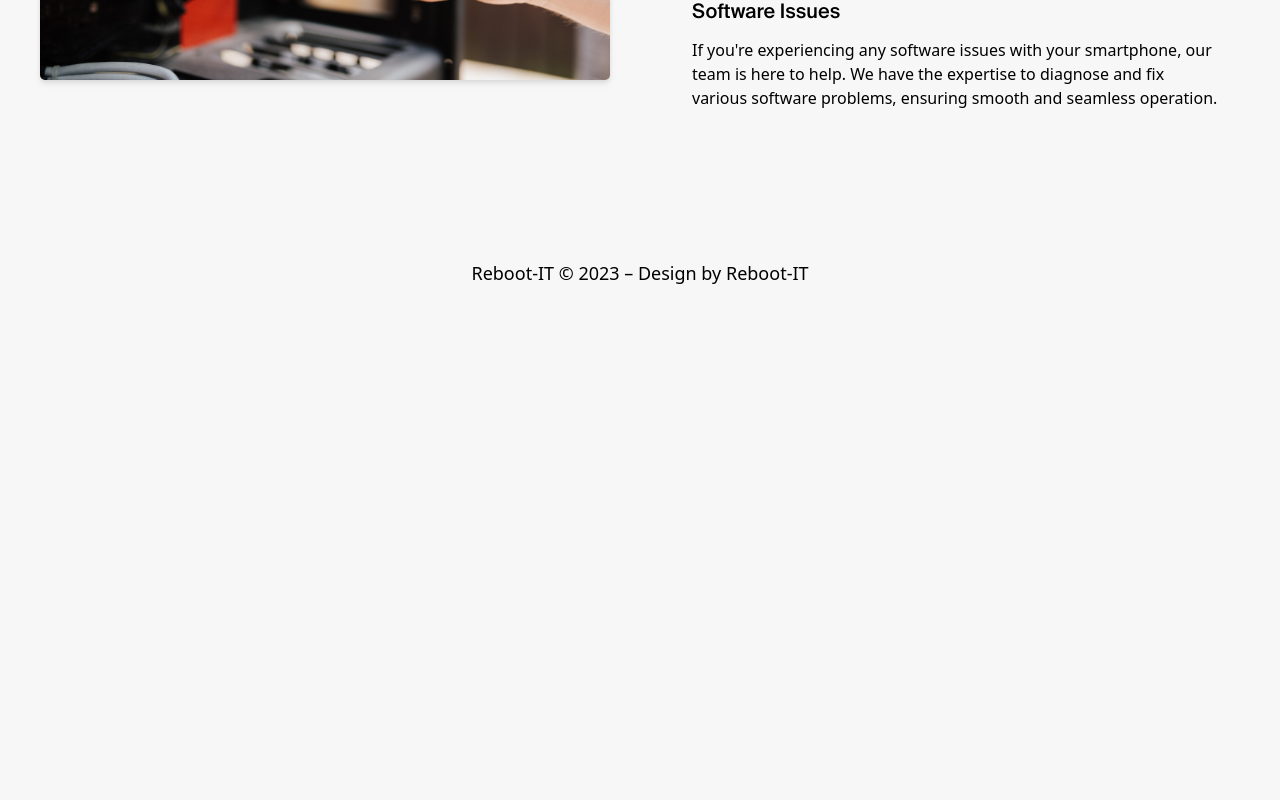
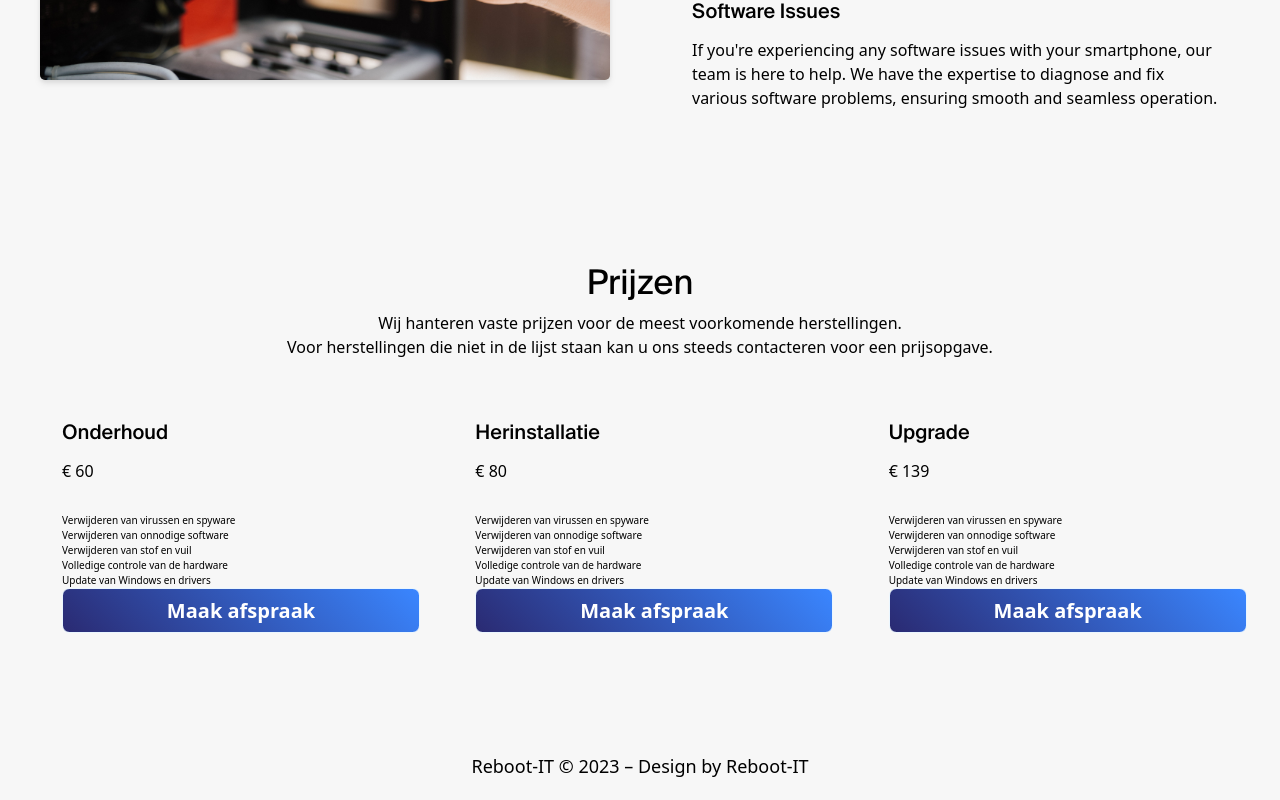
Before and after one commit to kenzo47/pcrepair, a SvelteKit app: page /hersteldienst in a window 1280 px wide. Shown: the part 1917-2717 px from the top of the page. Before the commit the page ends 2224 px from the top, so only its background shows below. Built offline with nearby package versions, Linux system fonts and the light colour scheme.

Commit message:
WIP Prices.

```diff
--- a/src/lib/components/HeaderImage.svelte
+++ b/src/lib/components/HeaderImage.svelte
@@ -19,7 +19,7 @@
 		{data.description}
 	</p>
 	<button
-		class="absolute left-[50%] top-[65%] flex h-[45px] w-[120px] -translate-x-1/2 -translate-y-1/2 transform cursor-pointer items-center justify-center rounded-xl border border-solid border-alice-blue bg-gradient-top-right px-[1rem] py-[0.6rem] text-center"
+		class="absolute left-[50%] top-[65%] flex h-[45px] w-[120px] -translate-x-1/2 -translate-y-1/2 transform cursor-pointer items-center justify-center rounded-xl bg-gradient-top-right px-[1rem] py-[0.6rem] text-center"
 		><span class="leading-[1.2 rem] text-[2rem] font-bold text-white">Prijslijst</span></button
 	>
 </div>
--- /dev/null
+++ b/src/lib/components/hersteldienst/PriceItem.svelte
@@ -0,0 +1,23 @@
+<script lang="ts">
+	import type { PriceItemData } from '$lib/types/components/PriceItem'
+	import LinkButton from '../LinkButton.svelte'
+
+	export let data: PriceItemData
+</script>
+
+<div
+	class="flex min-w-[400px] flex-col border-l-2 border-transparent px-[2rem] hover:border-l-orange-web"
+>
+	<h2 class="mb-[1rem] font-suisse text-4xl font-medium">
+		{data.title}
+	</h2>
+	<p class="font-suise mb-[3rem] text-2xl font-normal">
+		{data.price}
+	</p>
+	<ul>
+		{#each data.features as features (features)}
+			<li>{features}</li>
+		{/each}
+	</ul>
+	<LinkButton data={data.button}></LinkButton>
+</div>
--- a/src/lib/components/home/HeaderSwiper.svelte
+++ b/src/lib/components/home/HeaderSwiper.svelte
@@ -35,7 +35,7 @@
 				{item.description}
 			</p>
 			<button
-				class="absolute left-[50%] top-[65%] flex h-[45px] w-[120px] -translate-x-1/2 -translate-y-1/2 transform cursor-pointer items-center justify-center rounded-xl border border-solid border-alice-blue bg-gradient-top-right px-[1rem] py-[0.6rem] text-center"
+				class="absolute left-[50%] top-[65%] flex h-[45px] w-[120px] -translate-x-1/2 -translate-y-1/2 transform cursor-pointer items-center justify-center rounded-xl bg-gradient-top-right px-[1rem] py-[0.6rem] text-center"
 				><span class="leading-[1.2 rem] text-[2rem] font-bold text-white">Klik hier</span></button
 			>
 		</swiper-slide>
--- a/src/lib/components/index.ts
+++ /dev/null
@@ -1,3 +0,0 @@
-import Navigation from './Navigation.svelte'
-import Footer from './Footer.svelte'
-export { Navigation, Footer }
--- /dev/null
+++ b/src/lib/types/components/PriceItem.ts
@@ -0,0 +1,8 @@
+import type { LinkButtonData } from './Button'
+
+export interface PriceItemData {
+	title: string
+	price: string
+	features: string[]
+	button: LinkButtonData
+}
--- a/src/routes/+layout.svelte
+++ b/src/routes/+layout.svelte
@@ -1,6 +1,7 @@
 <script lang="ts">
 	import '$lib/assets/css/app.postcss'
-	import { Navigation, Footer } from '$lib/components'
+	import Navigation from '$lib/components/Navigation.svelte'
+	import Footer from '$lib/components/Footer.svelte'
 	import type { LayoutData } from './$types'
 	export let data: LayoutData
 </script>
--- a/src/routes/hersteldienst/+page.svelte
+++ b/src/routes/hersteldienst/+page.svelte
@@ -4,12 +4,15 @@
 	import type { SectionHeadingDescriptionData } from '$lib/types/components/SectionHeadingDescription'
 	import type { CenterInfoCardData } from '$lib/types/components/CenterInfoCard'
 	import type { HoverInfoItemData } from '$lib/types/components/HoverInfoItem'
+	import type { PriceItemData } from '$lib/types/components/PriceItem'
+
 	import HeaderImage from '$lib/components/HeaderImage.svelte'
 	import SectionHeadingDescription from '$lib/components/hersteldienst/SectionHeadingDescription.svelte'
 	import pcrepair from '$lib/assets/images/pcrepair.jpg'
 	import CenterInfoCard from '$lib/components/hersteldienst/CenterInfoCard.svelte'
 	import LinkButton from '$lib/components/LinkButton.svelte'
 	import HoverInfoItem from '$lib/components/hersteldienst/HoverInfoItem.svelte'
+	import PriceItem from '$lib/components/hersteldienst/PriceItem.svelte'
 	export let data: PageData
 
 	let imageSwiperData: HeaderImageData = {
@@ -36,6 +39,14 @@
 			'Wij repareren (bijna) alle merken en modellen smartphones en tablets met uitzondering van Apple toestellen.',
 			"U kan bij ons terecht voor het vervangen van uw scherm, batterij, oplaadpoort, camera's, speakers, microfoon, ...",
 			'Ook software problemen zoals een traag toestel of een update die niet lukt kunnen wij oplossen.'
+		]
+	}
+
+	let priceHeading: SectionHeadingDescriptionData = {
+		title: 'Prijzen',
+		description: [
+			'Wij hanteren vaste prijzen voor de meest voorkomende herstellingen.',
+			'Voor herstellingen die niet in de lijst staan kan u ons steeds contacteren voor een prijsopgave.'
 		]
 	}
 
@@ -86,6 +97,57 @@
 				"If you're experiencing any software issues with your smartphone, our team is here to help. We have the expertise to diagnose and fix various software problems, ensuring smooth and seamless operation."
 		}
 	]
+
+	let priceCardData: PriceItemData[] = [
+		{
+			title: 'Onderhoud',
+			price: '€ 60',
+			features: [
+				'Verwijderen van virussen en spyware',
+				'Verwijderen van onnodige software',
+				'Verwijderen van stof en vuil',
+				'Volledige controle van de hardware',
+				'Update van Windows en drivers'
+			],
+			button: {
+				url: '#',
+				text: 'Maak afspraak',
+				target: '_self' as '_self'
+			}
+		},
+		{
+			title: 'Herinstallatie',
+			price: '€ 80',
+			features: [
+				'Verwijderen van virussen en spyware',
+				'Verwijderen van onnodige software',
+				'Verwijderen van stof en vuil',
+				'Volledige controle van de hardware',
+				'Update van Windows en drivers'
+			],
+			button: {
+				url: '#',
+				text: 'Maak afspraak',
+				target: '_self' as '_self'
+			}
+		},
+		{
+			title: 'Upgrade',
+			price: '€ 139',
+			features: [
+				'Verwijderen van virussen en spyware',
+				'Verwijderen van onnodige software',
+				'Verwijderen van stof en vuil',
+				'Volledige controle van de hardware',
+				'Update van Windows en drivers'
+			],
+			button: {
+				url: '#',
+				text: 'Maak afspraak',
+				target: '_self' as '_self'
+			}
+		}
+	]
 </script>
 
 <!--Header Image-->
@@ -133,3 +195,14 @@
 		</div>
 	</div>
 </section>
+<!--Prices-->
+<section class="wrapper mb-[8rem]">
+	<div class="mb-[6rem] flex flex-col items-center">
+		<SectionHeadingDescription data={priceHeading} />
+	</div>
+	<div class="grid grid-cols-3 gap-[4rem]">
+		{#each priceCardData as priceCard (priceCard.title)}
+			<PriceItem data={priceCard} />
+		{/each}
+	</div>
+</section>
```
